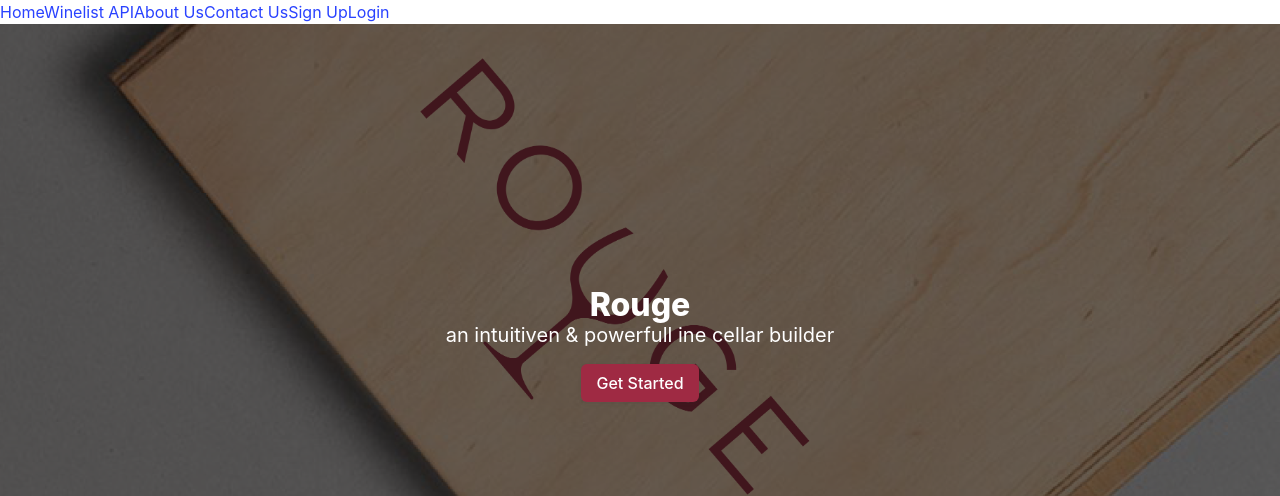
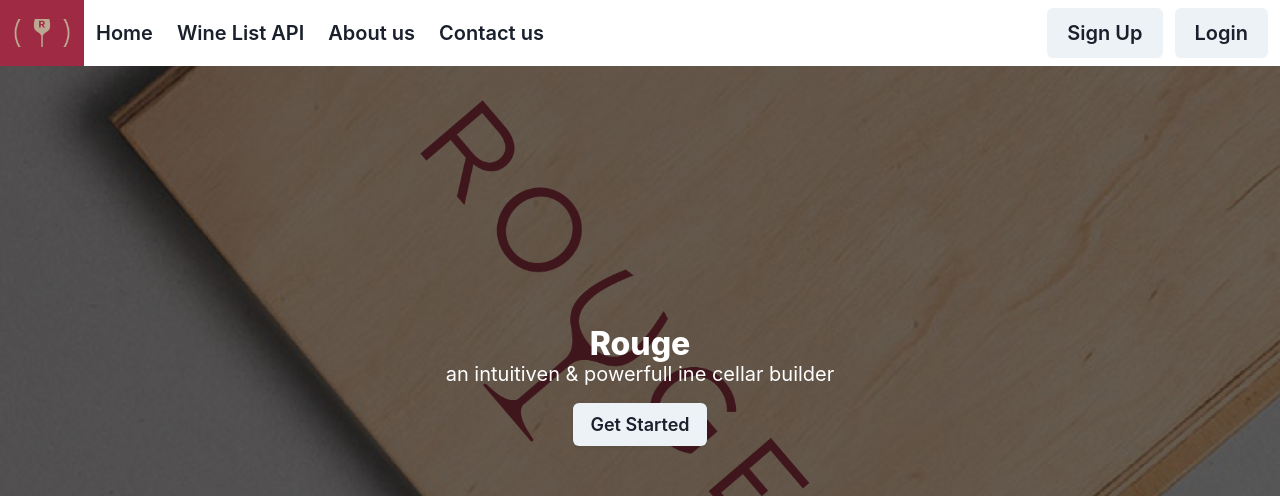
Before and after one commit to florentgiovannone/SEB-Project-3-front-end, a React (Vite) app: page / in a window 1280 px wide. Shown: the top 496 px of the page. Built offline with nearby package versions, Linux system fonts and the light colour scheme.

Commit message:
navbar styling and logo added

```diff
--- a/src/components/Navbar.tsx
+++ b/src/components/Navbar.tsx
@@ -1,6 +1,5 @@
-import { Link, useNavigate } from "react-router-dom"
-import { IUser } from "../interfaces/user"
-
+import { Link, useNavigate } from "react-router-dom";
+import { IUser } from "../interfaces/user";
 
 interface NavbarProps {
   user: null | IUser,
@@ -8,50 +7,74 @@ interface NavbarProps {
 }
 
 function Navbar({ user, setUser }: NavbarProps) {
-  console.log("user in the navbar: ", user)
-  const navigate = useNavigate()
+  const navigate = useNavigate();
 
   function logout() {
-    localStorage.removeItem('token')
-    setUser(null)
-    navigate('/')
+    localStorage.removeItem('token');
+    setUser(null);
+    navigate('/');
   }
 
   return (
-    <>
-      <header>
-        <nav className="">
-          <div className="">
-            <div className="">
-              <Link to="/" className=" ">
+    <div className="has-background-white">
+      <nav className="navbar" role="navigation" aria-label="main navigation">
+        <div className="navbar-brand" >
+          <Link to="/" className="navbar-item">
+            <img
+              alt="Logo"
+              src="./src/assets/rougepict.png"
+              style={{
+                height: '60px',
+                width: '60px',
+                objectFit: 'cover',
+              }}
+            />
+          </Link>
+        </div>
+
+        <div className="navbar-menu">
+          <div className="navbar-start">
+            <Link to="/" className="navbar-item is-size-5 has-text-weight-semibold">
               Home
             </Link>
-              <Link to="/wines" className=" ">
-                Winelist API
+            <Link to="/wines" className="navbar-item is-size-5 has-text-weight-semibold">
+              Wine List API
             </Link>
-            <Link to="/aboutus" className=" ">
-                About Us
+            <Link to="/aboutus" className="navbar-item is-size-5 has-text-weight-semibold">
+              About us
             </Link>
-            <Link to="/contactus" className=" ">
-                Contact Us
+            <Link to="/contactus" className="navbar-item is-size-5 has-text-weight-semibold">
+              Contact us
             </Link>
-              {user && <Link to="/create" className="">
+            {user && <Link to="/create" className="navbar-item is-size-5 has-text-weight-semibold">
               Create Wines
             </Link>}
+          </div>
 
-              {user && <button onClick={logout} className="">Logout</button>}
-              {!user && <Link to="/signup" className="">
+          <div className="navbar-end">
+            <div className="navbar-item">
+              <div className="buttons">
+                {user ? (
+                  <button onClick={logout} className="button is-light is-size-5 has-text-weight-semibold">
+                    Logout
+                  </button>
+                ) : (
+                  <>
+                    <Link to="/signup" className="button is-light is-size-5 has-text-weight-semibold">
                       Sign Up
-            </Link>}
-              {!user && <Link to="/login" className="">
+                    </Link>
+                    <Link to="/login" className="button is-light is-size-5 has-text-weight-semibold">
                       Login
-              </Link>}
+                    </Link>
+                  </>
+                )}
+              </div>
+            </div>
           </div>
         </div>
       </nav>
-      </header>
-    </>
-  )
+    </div>
+  );
 }
 
-export default Navbar
+export default Navbar;
--- a/src/style/main.scss
+++ b/src/style/main.scss
@@ -1,3 +1,6 @@
+$primary-colour-rouge: #9F2A43;
+
+
 .card {
     display: flex;
     flex-direction: column;
@@ -82,6 +85,47 @@ $footer-background-color: #D7D5C6;
 $footer-padding: 2rem 1.5rem;
 $box-padding: 1rem;
 
+//Navbar styling
+
+.navbar-menu {
+    background-color: #ffffff !important; /* This is equivalent to bg-white in Tailwind */
+  }
+
+.navbar-brand, .navbar-item, .button {
+    font-size: 1.125rem !important;
+    font-weight: 600 !important;
+    color: #1a202c !important;
+  }
+
+  .navbar-brand:hover, .navbar-item:hover, .button:hover {
+    color: #ffffff !important;
+    background-color: $primary-colour-rouge ;
+  }
+
+  .button:hover {
+    color: #1a202c !important;
+    background-color: #ffffff !important;
+  }
+
+
+  .button {
+    background-color: #edf2f7 !important;
+  }
+
+  .button:hover {
+    background-color: #e2e8f0 !important;
+  }
+
+
+//navbar logo
+//   .navbar-brand {
+//     background-color: #ffffff !important;
+//   }
+
+
+
+
+
 // ! example on how to customize, skip to section "Add your own Bulma styles":
 // https://bulma.io/documentation/customize/with-sass-cli/
 
```
Lines whose indentation alone changed are shown as unchanged.
